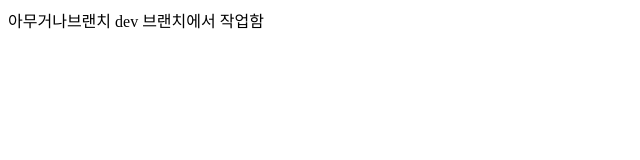
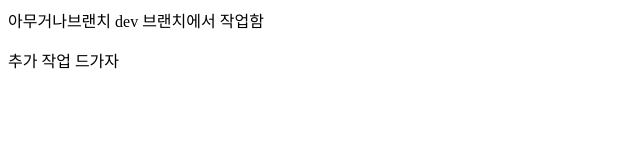
Before and after one commit to K-cook517/branch_test, a plain HTML site: page index.html in a window 1280 px wide. Shown: the whole page, without its empty margins (0-640 px from the left). Drawn offline with Linux system fonts and the light colour scheme.

Commit message:
index.html p태그 작성 및 타이틀 수정

```diff
--- a/index.html
+++ b/index.html
@@ -7,5 +7,6 @@
    </head>
    <body>
       아무거나브랜치 dev 브랜치에서 작업함
+      <p>추가 작업 드가자</p>
    </body>
 </html>
```
